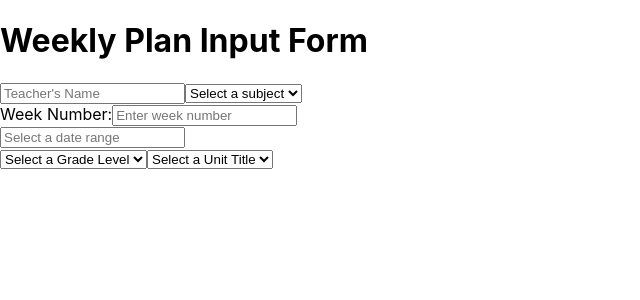
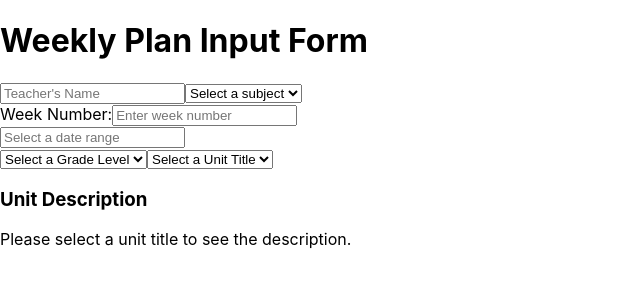
Before and after one commit to stingotho/react-weekly-plan-kbs, a React (Create React App) app: page / in a window 1280 px wide. Shown: the top 300 px of the page, without its empty margins (0-640 px from the left). Built offline with nearby package versions, Linux system fonts and the light colour scheme.

Commit message:
unit desciption

```diff
--- a/src/App.js
+++ b/src/App.js
@@ -8,6 +8,8 @@ import DateRangePicker from "./components/DateRangePicker";
 import "react-datepicker/dist/react-datepicker.css";
 import GradeLevelSelector from "./components/GradeLevelSelector";
 import UnitTitleSelector from "./components/UnitTitleSelector";
+import UnitDescription from "./components/UnitDescription";
+
 function App() {
   const [teacherName, setTeacherName] = useState("");
   const [selectedSubject, setSelectedSubject] = useState("");
@@ -16,6 +18,7 @@ function App() {
   const [startDate, endDate] = dateRange;
   const [gradeLevel, setGradeLevel] = useState("");
   const [unitTitle, setUnitTitle] = useState("");
+
   // const [unitDescription, setUnitDescription] = useState("");
   // const [sessionDetails, setSessionDetails] = useState({
   //   objective: "",
@@ -62,6 +65,7 @@ function App() {
         gradeLevel={gradeLevel}
         subject={selectedSubject}
       />
+      <UnitDescription unitTitle={unitTitle} />
     </div>
   );
 }
--- a/src/components/UnitDescription.js
+++ b/src/components/UnitDescription.js
@@ -0,0 +1,26 @@
+import React from "react";
+
+function UnitDescription({ unitTitle }) {
+  // Example static data for unit descriptions. In a real app, this might come from a backend API.
+  const unitDescriptions = {
+    "Algebra I": "Introduction to algebraic expressions and equations.",
+    Geometry: "Exploring the properties of shapes and forms.",
+    Biology: "Study of life and living organisms.",
+    "Earth Science": "Investigating earth and its processes.",
+    // Add more unit descriptions as needed
+  };
+
+  // Get the description based on the selected unit title
+  const description =
+    unitDescriptions[unitTitle] ||
+    "Please select a unit title to see the description.";
+
+  return (
+    <div>
+      <h3>Unit Description</h3>
+      <p>{description}</p>
+    </div>
+  );
+}
+
+export default UnitDescription;
```
